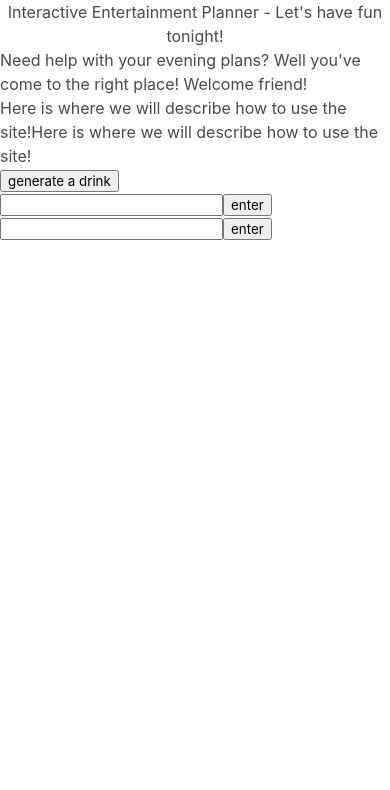
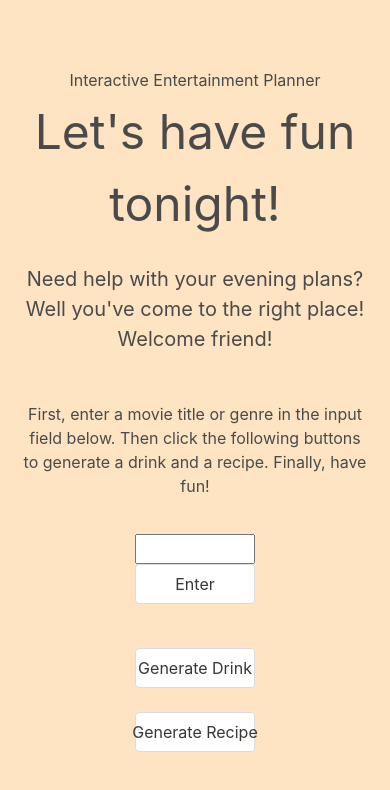
Before and after one commit to samrogers15/Interactive_Entertainment_Planner, a plain HTML site: page index.html in a window 390 px wide. Drawn offline with nearby package versions, Linux system fonts and the light colour scheme.

Commit message:
Added padding and responsive styling

```diff
--- a/index.html
+++ b/index.html
@@ -3,8 +3,9 @@
 <head>
     <meta charset="UTF-8">
     <meta name="viewport" content="width=device-width, initial-scale=1.0">
-    <title>Document</title>
+    <title>Interactive Entertainment Planner</title>
     <link rel="stylesheet" href="https://cdn.jsdelivr.net/npm/bulma@0.9.1/css/bulma.min.css">
+    <link rel="stylesheet" href="/style.css">
 </head>
 <body>
 
--- a/script.js
+++ b/script.js
@@ -3,53 +3,58 @@ var generalContainer = $('<div class = "container">');
 $('body').append(generalContainer);
 
 //headers
-var headerDiv = $('<h1 class = "has-text-centered class = "appH1" id = "appH1">').text('Interactive Entertainment Planner - Let\'s have fun tonight!');
+var titleSubDiv = $('<h2 class= "has-text-centered is-size-6 pt-6 appH2" id = "appH2">').text('Interactive Entertainment Planner');
+$('.container').append(titleSubDiv);
+
+
+var headerDiv = $('<h1 class = "has-text-centered is-size-1 pt-1 pb-3  class = "appH1" id = "appH1">').text(' Let\'s have fun tonight!');
 $('.container').append(headerDiv);
 
-var headerSubDiv = $('<h2 class= "appH2" id = "appH2">').text('Need help with your evening plans? Well you\'ve come to the right place! Welcome friend!');
+var headerSubDiv = $('<h2 class= "has-text-centered is-size-5 pt-3 appH2" id = "appH2">').text('Need help with your evening plans? Well you\'ve come to the right place! Welcome friend!');
 $('.container').append(headerSubDiv);
 
-var appIntroText = $('<p1 class = "appIntro" id = "appIntro">').text('Here is where we will describe how to use the site!');
-$('.container').append(appIntroText);
 
-var appIntroText = $('<p1 class = "appIntro" id = "appIntro">').text('Here is where we will describe how to use the site!');
+var appIntroText = $('<p class = "has-text-centered is-size-6 pt-6 pb-5 appIntro" id = "appIntro">').text('First, enter a movie title or genre in the input field below. Then click the following buttons to generate a drink and a recipe. Finally, have fun!');
 $('.container').append(appIntroText);
 
 //make 3 containers, one for each field
 
-//drinks
-var drinkContainer = $('<div class = "container" id = "drink-container">');
-$('body').append(drinkContainer);
-//create btn
-drinkBtn = $("<button>")
-drinkBtn.text('generate a drink');
-$("#drink-container").append(drinkBtn)
-//container for results
-var drinkResultsContainer = $('<div class = "container" id = "drink-container-results">');
-$('body').append(drinkResultsContainer);
-
 //movie
-var movieContainer = $('<div class = "container" id = "movie-container">');
+var movieContainer = $('<div class = "container column is-three-quarters-mobile is-two-thirds-tablet is-half-desktop is-one-third-widescreen is-one-quarter-fullhd" id = "movie-container">');
 $('body').append(movieContainer);
 //create btn
 movieInput = $("<input>")
+movieInput.attr('id', 'movie-input');
 movieBtn = $("<button>")
-movieBtn.text('enter');
+movieBtn.text('Enter');
+movieBtn.attr('class', 'button movie-button', );
 $("#movie-container").append(movieInput)
 $("#movie-container").append(movieBtn)
 //container for results
 var movieResultsContainer = $('<div class = "container" id = "movie-container-results">');
 $('body').append(movieResultsContainer);
 
+//drinks
+var drinkContainer = $('<div class = "container column is-three-quarters-mobile is-two-thirds-tablet is-half-desktop is-one-third-widescreen is-one-quarter-fullhd" id = "drink-container">');
+$('body').append(drinkContainer);
+//create btn
+drinkBtn = $("<button>")
+drinkBtn.text('Generate Drink');
+$("#drink-container").append(drinkBtn)
+drinkBtn.attr('class', 'button')
+//container for results
+var drinkResultsContainer = $('<div class = "container" id = "drink-container-results">');
+$('body').append(drinkResultsContainer);
+
+
 //recipe
-var recipeContainer = $('<div class = "container" id = "recipe-container">');
+var recipeContainer = $('<div class = "container column is-three-quarters-mobile is-two-thirds-tablet is-half-desktop is-one-third-widescreen is-one-quarter-fullhd" id = "recipe-container">');
 $('body').append(recipeContainer);
 //create btn
-recipeInput = $("<input>")
 recipeBtn = $("<button>")
-recipeBtn.text('enter');
-$("#recipe-container").append(recipeInput)
+recipeBtn.text('Generate Recipe');
 $("#recipe-container").append(recipeBtn)
+recipeBtn.attr('class', 'button');
 //container for results
 var recipeResultsContainer = $('<div class = "container" id = "recipe-container-results">');
 $('body').append(recipeResultsContainer);
--- a/style.css
+++ b/style.css
@@ -1,4 +1,48 @@
-body {
+html {
     background-color: bisque;
     font-family: helvetica;
+    margin: 20px;
 }
+
+#title-sub-div {
+    margin-bottom: 10px;
+}
+
+/* .button{
+    padding: 15px;
+    margin-top: 50px;
+    margin-left: 550px;
+    margin-bottom: 15px;
+    border: 3px solid red;
+    text-align: center;
+} */
+
+#appIntro {
+    text-align: center;
+}
+
+/* .movie-button {
+    margin: 0px;
+    padding: 15px;
+    margin-left: 0px;
+} */
+.button {
+    width:50%;
+    margin-left:25%;
+    margin-right:25%;
+}
+
+.movie-button {
+    width:50%;
+    margin-left:25%;
+    margin-right:25%;
+    padding: 5px;
+    margin-bottom: 20px;
+}
+
+#movie-input {
+    width:50%;
+    margin-left:25%;
+    margin-right:25%;
+    padding: 5px;
+}
```
